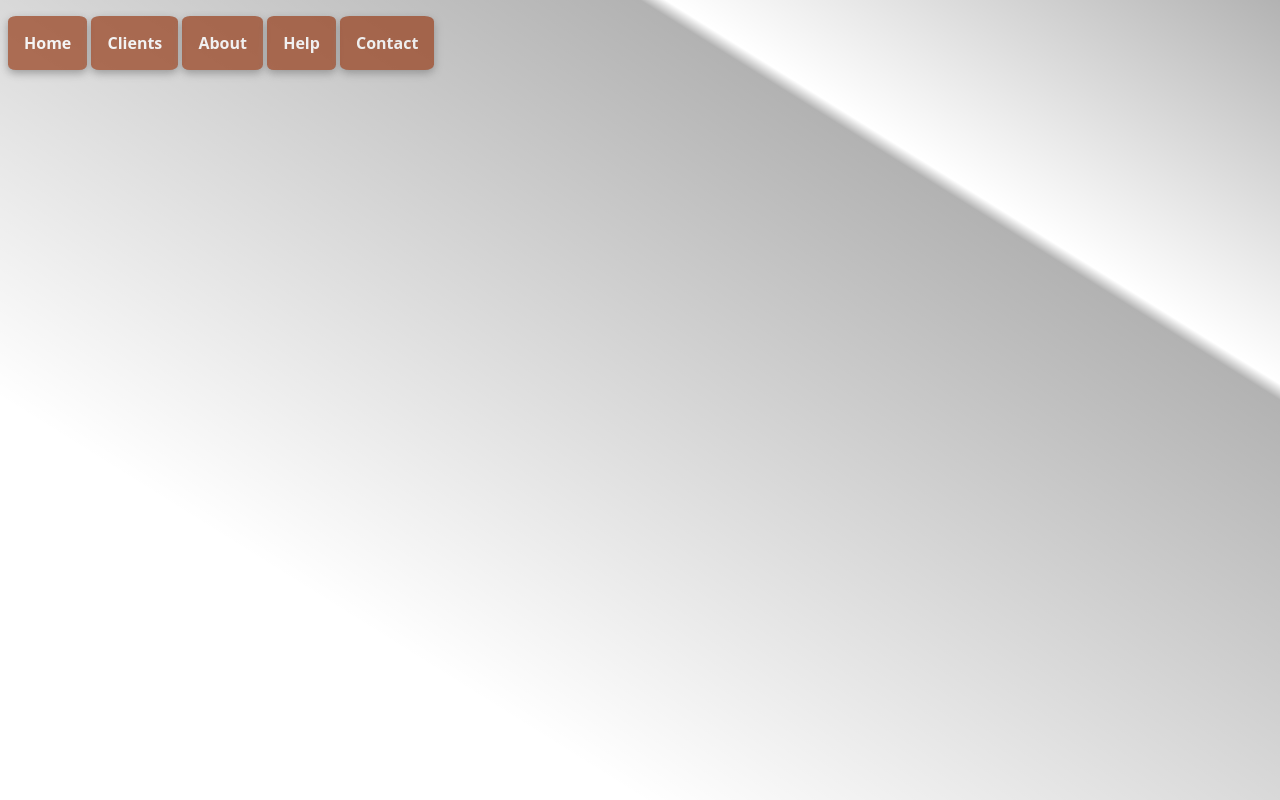
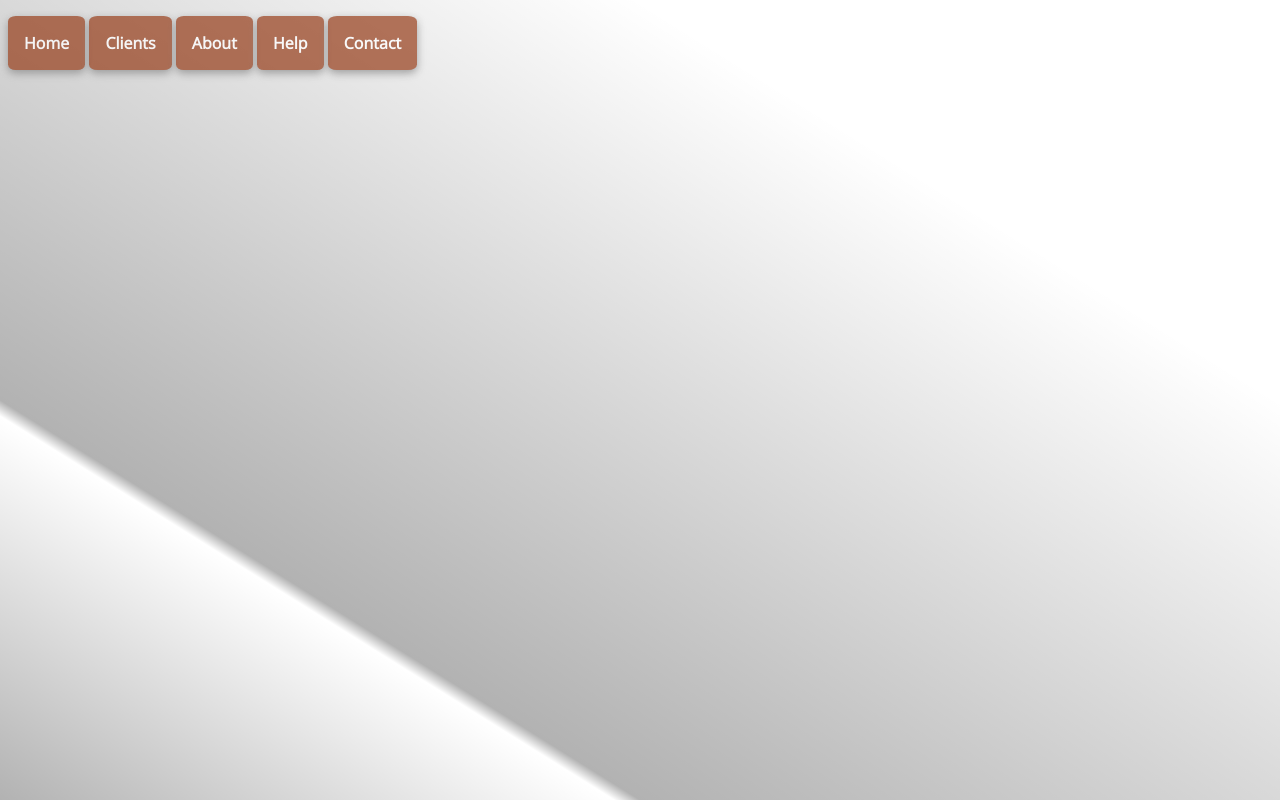
Before and after one commit to krman009/menu, a plain HTML site: page index.html in a window 1280 px wide. Drawn offline with nearby package versions, Linux system fonts and the light colour scheme.

Commit message:
Update style.css

```diff
--- a/style.css
+++ b/style.css
@@ -1,8 +1,11 @@
+@import url(http://fonts.googleapis.com/css?family=Open+Sans);
+
 body {
-  background: -webkit-linear-gradient(bottom left, transparent 25%, rgba(0,0,0,0.3) 75%, transparent 75%, rgba(0,0,0,0.3) 25%, transparent 76%, rgba(0,0,0,0.3)) fixed;
-  background: -o-linear-gradient(bottom left, transparent 25%, rgba(0,0,0,0.3) 75%, transparent 75%, rgba(0,0,0,0.3) 25%, transparent 76%, rgba(0,0,0,0.3)) fixed;
-  background: linear-gradient(to top right, transparent 25%, rgba(0,0,0,0.3) 75%, transparent 75%, rgba(0,0,0,0.3) 25%, transparent 76%, rgba(0,0,0,0.3)) fixed;
+  background: -moz-linear-gradient(top right, rgba(0, 0, 0, 0) 25%, rgba(0, 0, 0, 0.3) 75%, rgba(0, 0, 0, 0) 75%, rgba(0, 0, 0, 0.3) 25%, rgba(0, 0, 0, 0) 76%, rgba(0, 0, 0, 0.3)) fixed;
+  background: -webkit-linear-gradient(top right, rgba(0, 0, 0, 0) 25%, rgba(0, 0, 0, 0.3) 75%, rgba(0, 0, 0, 0) 75%, rgba(0, 0, 0, 0.3) 25%, rgba(0, 0, 0, 0) 76%, rgba(0, 0, 0, 0.3)) fixed;
+  background: linear-gradient(to bottom left, rgba(0, 0, 0, 0) 25%, rgba(0, 0, 0, 0.3) 75%, rgba(0, 0, 0, 0) 75%, rgba(0, 0, 0, 0.3) 25%, rgba(0, 0, 0, 0) 76%, rgba(0, 0, 0, 0.3)) fixed;
 }
+
 ul {
   font: bold 1em 'Open sans',sans-serif;
   color: white;
@@ -11,13 +14,14 @@ ul {
   border: none;
   margin: 1em auto;
 }
+
 ul li {
   -webkit-transition: 0.4s ease-in-out;
   -o-transition: 0.4s ease-in-out;
   transition: 0.4s ease-in-out;
   display: inline-block;
   background: rgb(150,60,25);
-  opacity: .7;
+  opacity: 0.7;
   padding: 1em;
   border: none;
   -webkit-border-radius: 10%;
@@ -27,9 +31,11 @@ ul li {
   -moz-box-shadow: 0 0.2em 0.5em grey;
   -box-shadow: 0 0.2em 0.5em grey;
 }
+
 ul:hover li {
   opacity: .5;
 }
+
 ul li:hover {
   cursor: pointer;
   opacity: 1;
```
